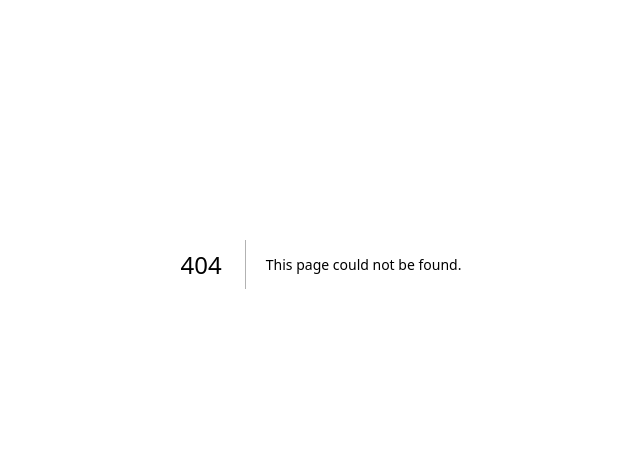
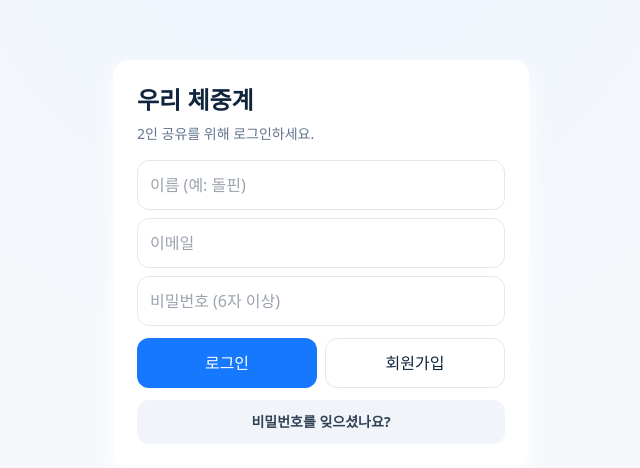
Before and after one commit to corvern2022/woori-weight-pwa, a Next.js app: page /weight in a window 1280 px wide. Before the commit this address had no page. Shown: the part 136-604 px from the top of the page, without its empty margins (319-959 px from the left). Built offline with nearby package versions, Linux system fonts and the light colour scheme; no server answers.

Commit message:
feat: move weight dashboard to /weight route

```diff
--- /dev/null
+++ b/app/weight/page.tsx
@@ -0,0 +1,5 @@
+import { DashboardClient } from "@/components/DashboardClient";
+
+export default function WeightPage() {
+  return <DashboardClient />;
+}
```
